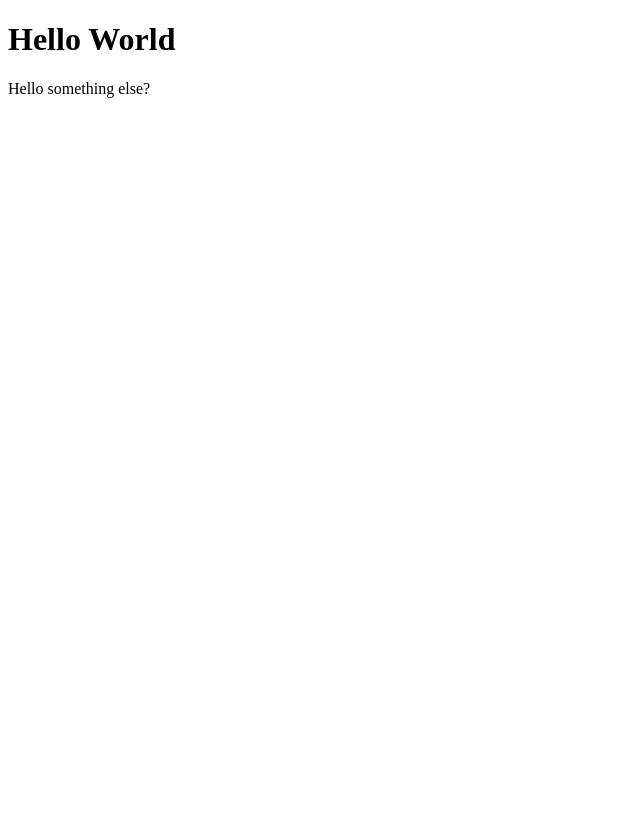
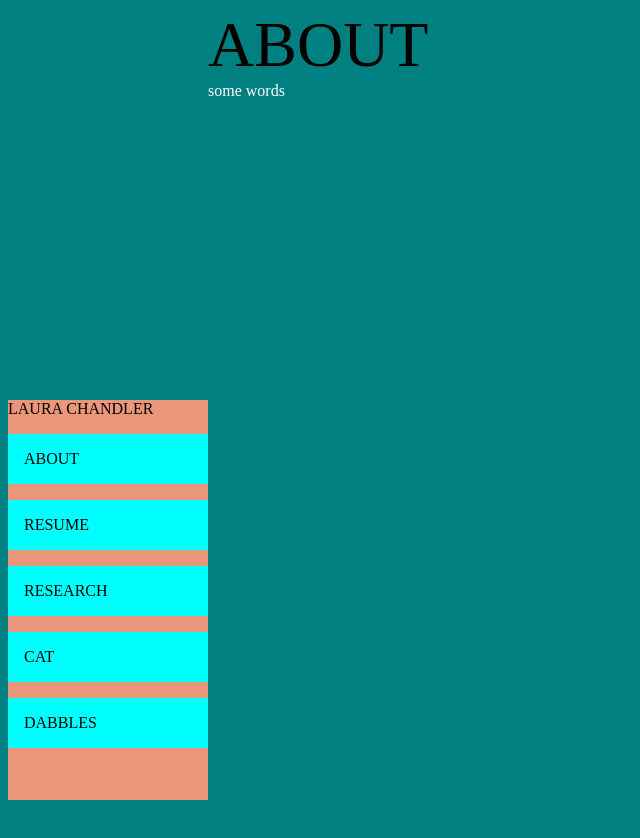
Before and after one commit to lchandler/lchandler.github.io, a plain HTML site: page index.html in a window 1280 px wide. Shown: the top 838 px of the page, without its empty margins (0-640 px from the left). Before the commit the page ends 800 px from the top, so only its background shows below. Drawn offline with Linux system fonts and the light colour scheme.

Commit message:
First pass at website
not your final website!

```diff
--- a/index.html
+++ b/index.html
@@ -1,7 +1,55 @@
 <!DOCTYPE html>
 <html>
+
+<head>
+	<link rel="stylesheet" href="styles.css">
+	<script src="script.js"></script>
+</head>
+
 <body>
-<h1>Hello World</h1>
-<p>Hello something else?</p>
+	<div id="sidebar">
+		LAURA CHANDLER
+		<div data="about" class="sidebar-button">
+			ABOUT
+		</div>
+		<div data="resume" class="sidebar-button">
+			RESUME
+		</div>
+		<div data="research" class="sidebar-button">
+			RESEARCH
+		</div>
+		<div data="cat" class="sidebar-button">
+			CAT
+		</div>
+		<div data="dabbles" class="sidebar-button">
+			DABBLES
+		</div>
+
+	</div>
+	<div id="content">
+		<div id="about" class="tab">
+			<div class="header">ABOUT</div>
+			<div class="text">some words</div>
+		</div>
+		<div id="resume" class="tab">
+			<div class="header">RESUME</div>
+			<div class="text">some words</div>
+		</div>
+		<div id="research" class="tab">
+			<div class="header">RESEARCH</div>
+			<div class="text">some words</div>
+		</div>
+		<div id="cat" class="tab">
+			<div class="header">CAT</div>
+			<div class="text">some words</div>
+		</div>
+		<div id="dabbles" class="tab">
+			<div class="header">DABBLES</div>
+			<div class="text">some words</div>
+		</div>
+
+	</div>
+
+
 </body>
 </html>
--- /dev/null
+++ b/script.js
@@ -0,0 +1,30 @@
+// alert to make sure it's working ok
+alert("hello thank u for visiting my internet website page")
+
+var showTab = "about"
+
+function showNewTab(newTab){
+	//Close current tab
+	document.getElementById(showTab).style.display = 'none';
+	//Open new tab
+	document.getElementById(newTab).style.display = 'block';
+	showTab = newTab;
+}
+
+
+function whenDocLoaded(){
+	document.getElementById(showTab).style.display = 'block';
+	var elems = document.getElementsByClassName('sidebar-button')
+
+	for (var i = 0; i < elems.length; i++){
+		elems[i].addEventListener('click',function(e){
+			showNewTab(e.target.getAttribute('data'));
+		});
+	}
+}
+// You can halt event propogation if you don't
+// want your parents to know you've been clicked ;)
+
+document.addEventListener("DOMContentLoaded",whenDocLoaded);
+
+// There is no drag and drop - there is only beep and boop
--- /dev/null
+++ b/styles.css
@@ -0,0 +1,40 @@
+body{
+	background:teal;
+}
+
+#sidebar {
+	height:400px;
+	width:200px;
+	/*float:left; --- don't need float with fixed posn*/
+	background:DarkSalmon;
+	/*margin:2em;*/
+	/*padding:1em;*/
+	position:fixed;
+	bottom:0px;
+}
+
+.sidebar-button{
+	padding:1em;
+	background:aqua;
+	margin:1em 0;
+}
+
+#content {
+	/*float:left;*/
+	margin-left:200px;
+	width:auto;
+	height:2000px;
+	background:teal;
+}
+
+.header{
+	font-size:4em;
+}
+
+.text{
+	color:white;
+}
+
+.tab{
+	display:none;
+}
```
